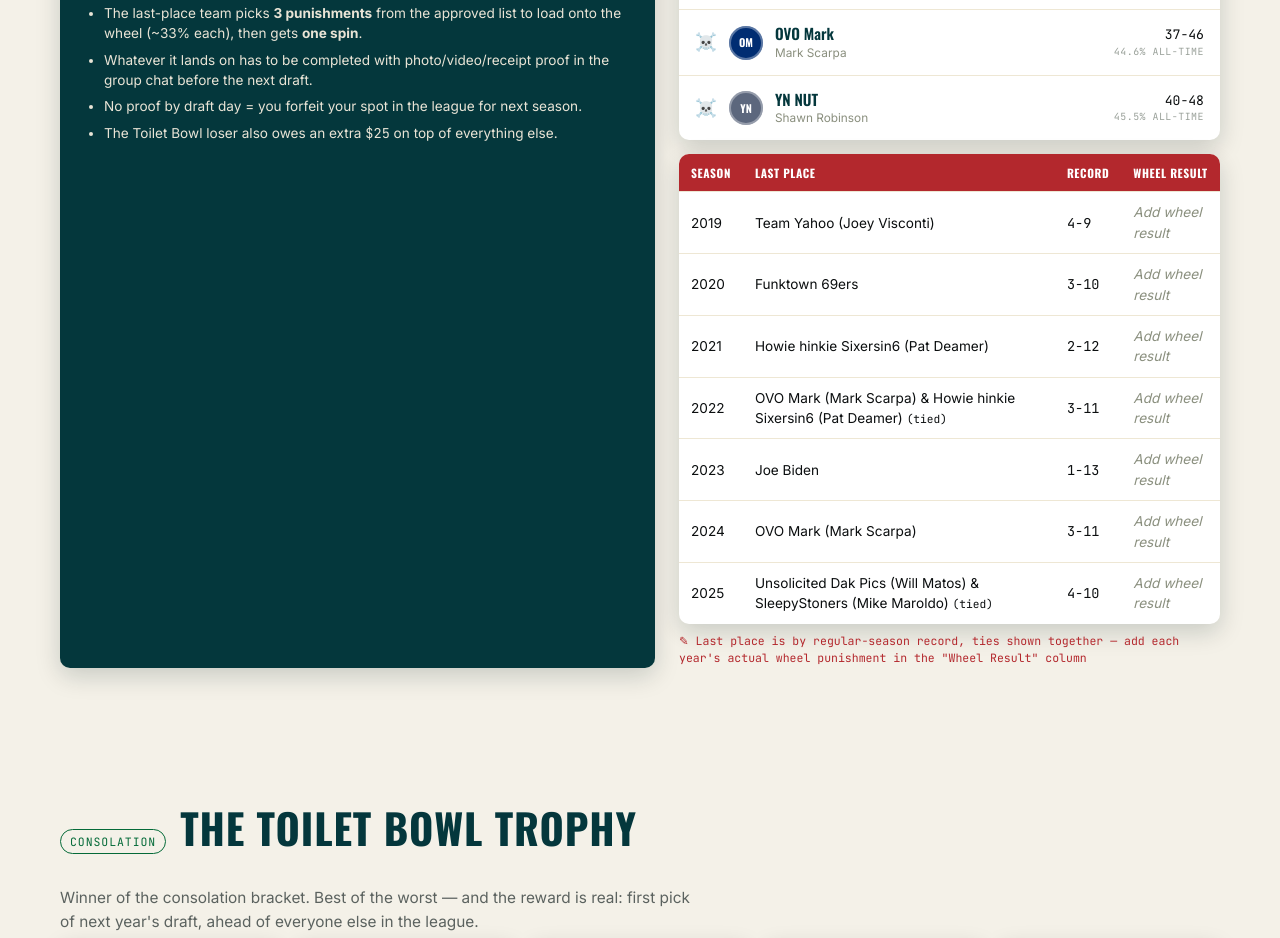
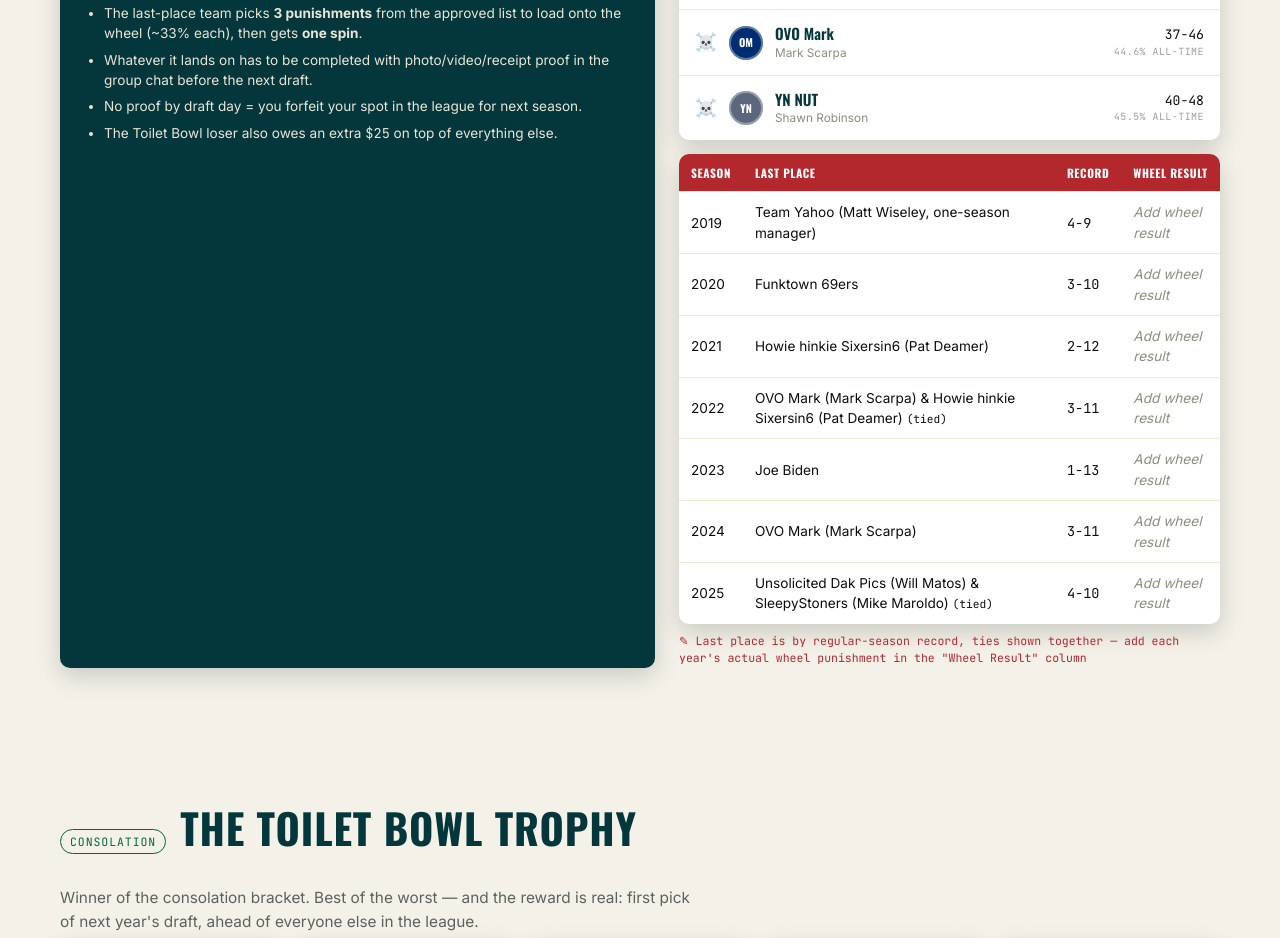
Before and after one commit to oneilla2517/BIRD-GANG, a plain HTML site: page index.html in a window 1280 px wide. Shown: the part 6727-7665 px from the top of the page. Drawn offline with nearby package versions, Linux system fonts and the light colour scheme.

Commit message:
Update team name for 2019 last place record

```diff
--- a/index.html
+++ b/index.html
@@ -696,7 +696,7 @@ const championSeeds = {2019:8, 2020:6, 2021:2, 2022:6, 2023:6, 2024:4, 2025:6};
 // playoffs) — verified against full standings screenshots for each year.
 // Ties are listed as multiple teams for that season.
 const lastPlaceHistory = [
-  {year:2019, record:'4-9',  teams:[{id:'joey', name:'Team Yahoo'}]},
+  {year:2019, record:'4-9',  teams:[{name:'Team Yahoo (Matt Wiseley, one-season manager)'}]},
   {year:2020, record:'3-10', teams:[{name:'Funktown 69ers'}]},
   {year:2021, record:'2-12', teams:[{id:'deamer', name:'#sixersin6 Sixersin6'}]},
   {year:2022, record:'3-11', teams:[{id:'mark', name:'OVO Mark'}, {id:'deamer', name:'Howie hinkie Sixersin6'}]},
```
